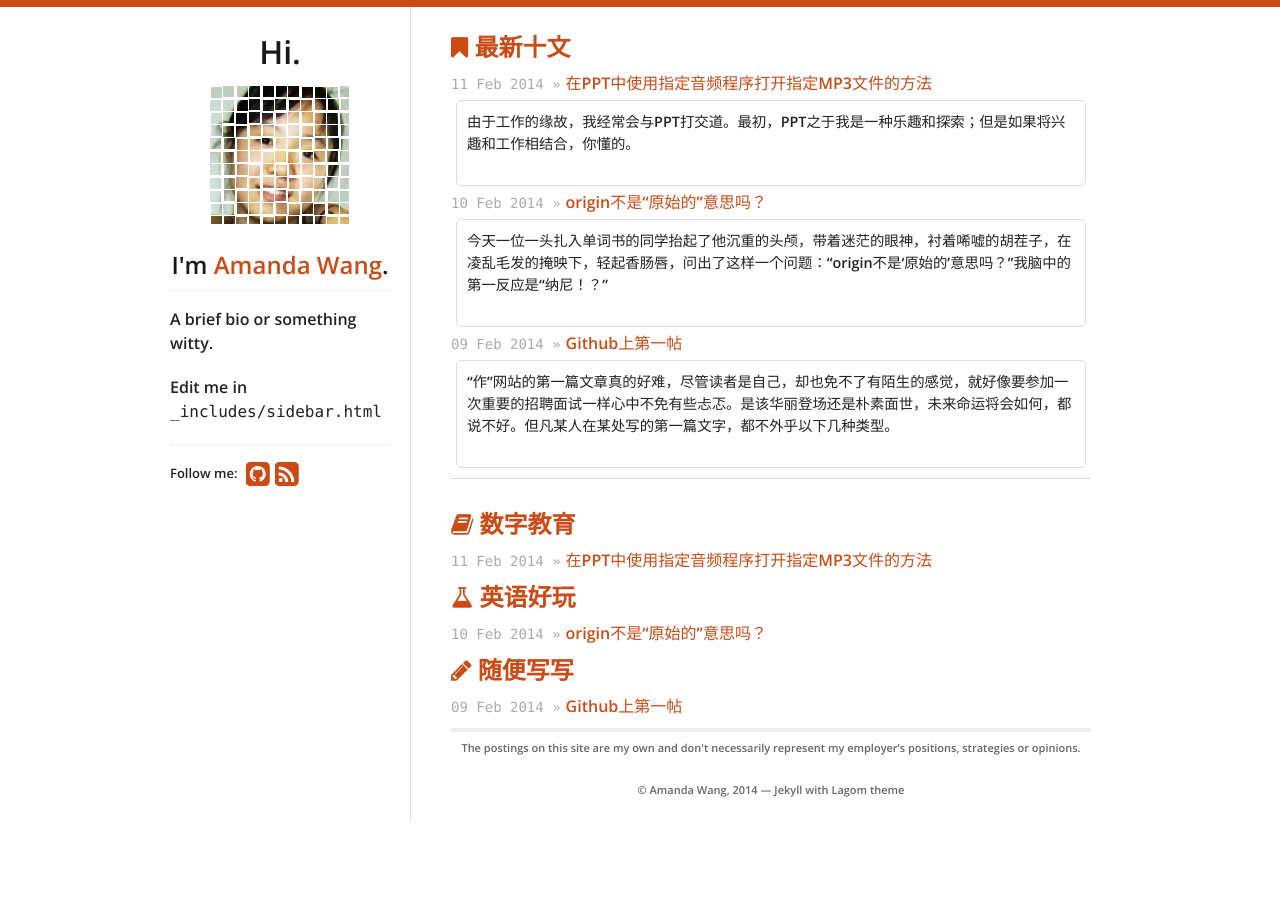
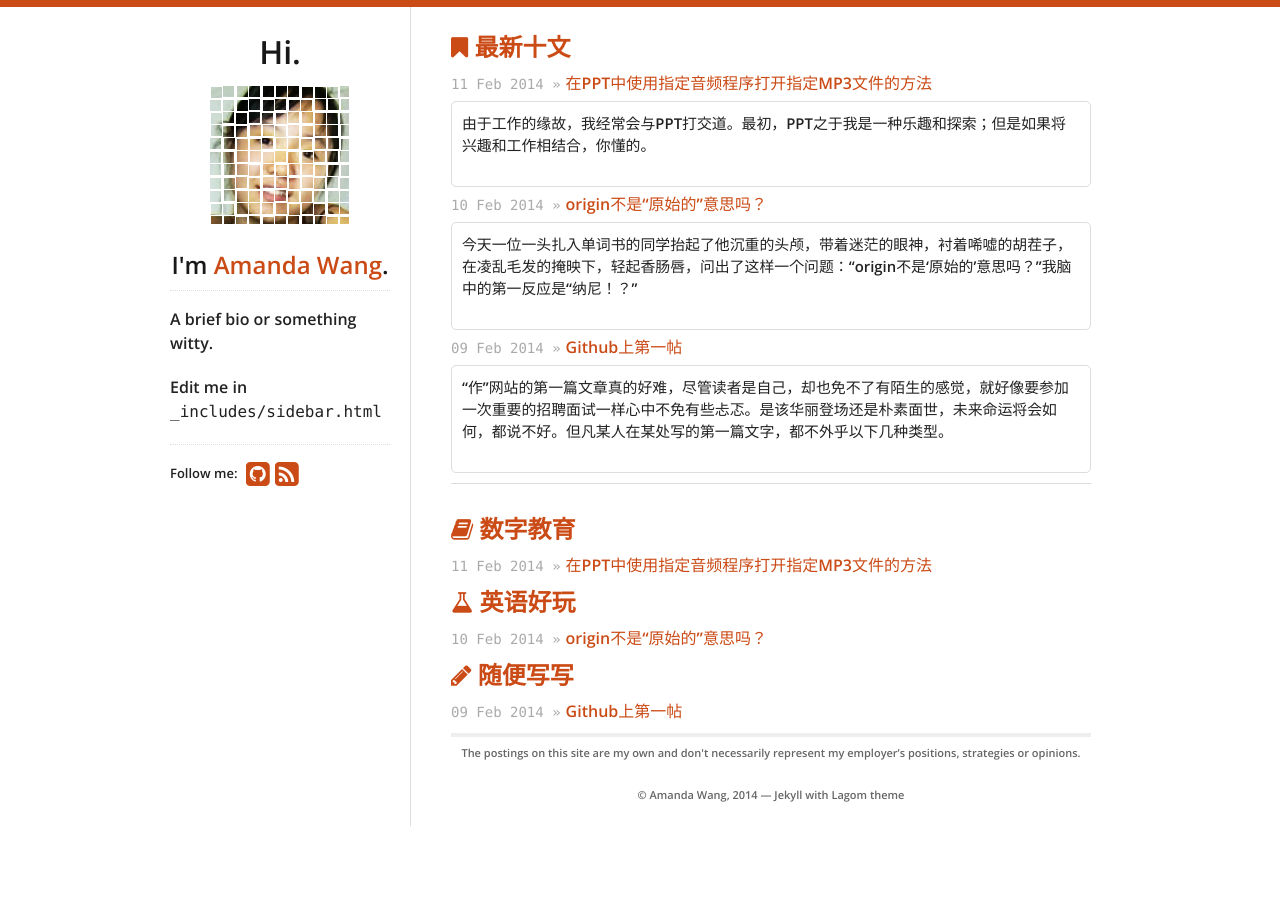
Before and after one commit to fantaghiro/fantaghiro.github.io, a Jekyll site: the page built from index.html, in a window 1280 px wide. Built offline with Jekyll 4.4.1, drawn with Linux system fonts in a browser that asks for light colours; nearby versions of some CDN libraries.

Commit message:
Update post-abstract.css

```diff
--- a/_includes/css/post-abstract.css
+++ b/_includes/css/post-abstract.css
@@ -1,7 +1,7 @@
 .post-abstract {
     border: 1px solid #ddd;
     border-radius: 5px;
-    margin: 5px;
+    margin: 6px 0px;
     padding: 10px;
-    font-size: 90%;
+    font-size: 93%;
 }
```
